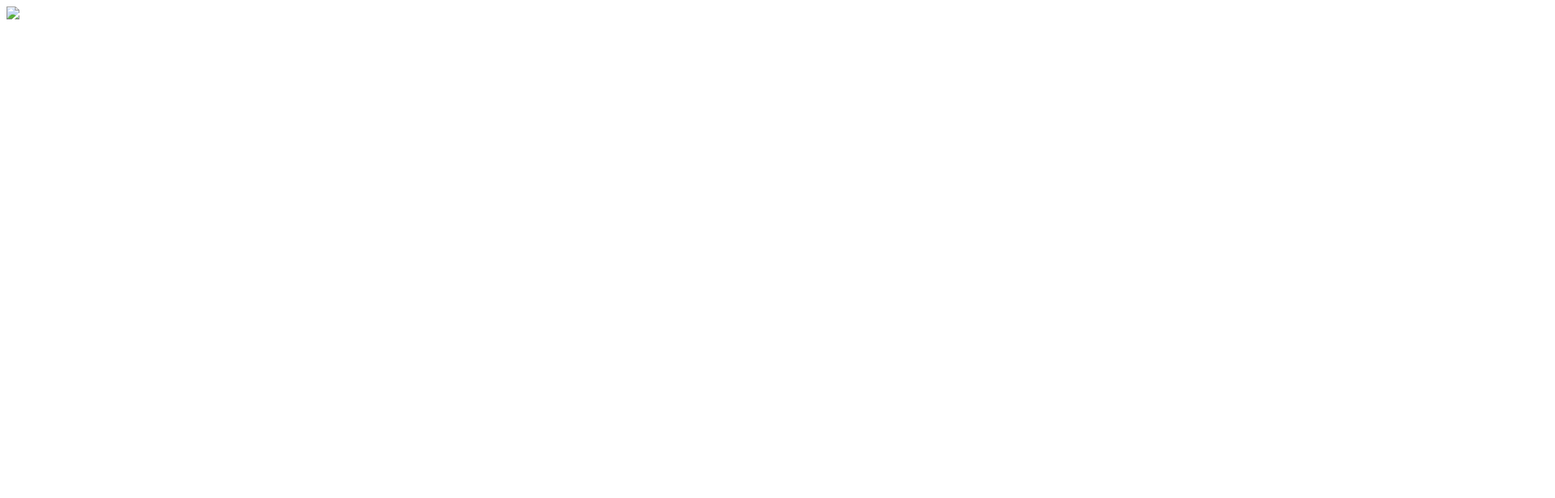
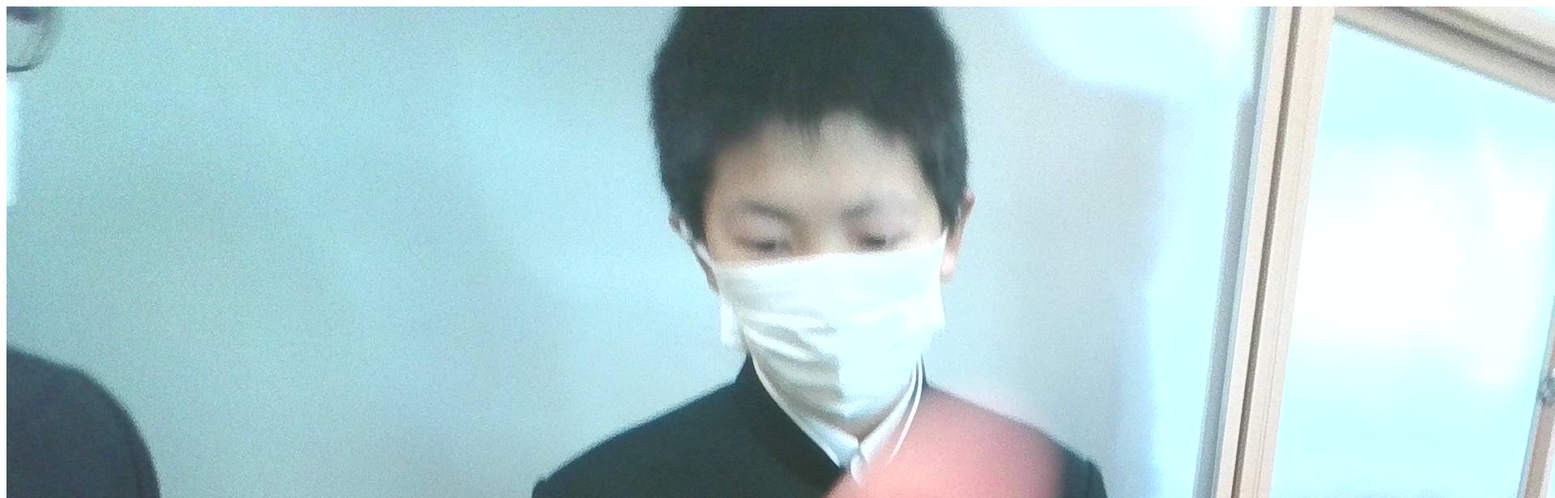
Before and after one commit to kodaitsukada/surara, a plain HTML site: page index.html in a window 1280 px wide. Shown: the top 616 px of the page at 81% size, 1920 px wide, since content can reach past the window. Drawn offline with Linux system fonts and the light colour scheme.

Commit message:
Update index.html

```diff
--- a/index.html
+++ b/index.html
@@ -1 +1 @@
-<img src="aaaa.jpeg">
+<img src="IMG_20220127_080822.jpg">
```
